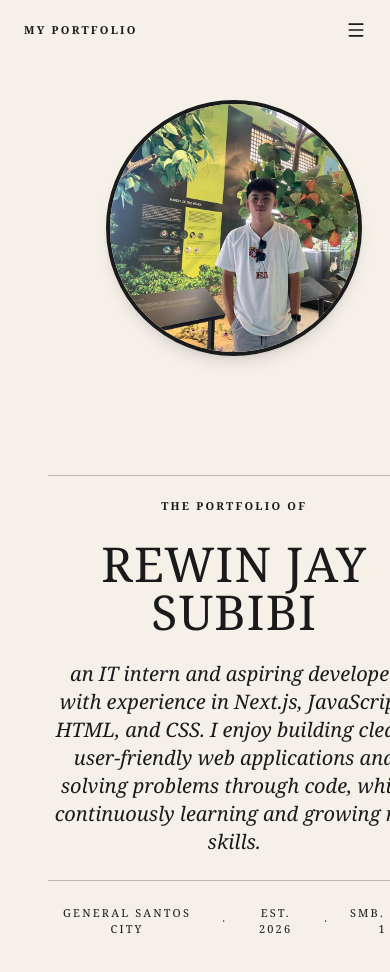
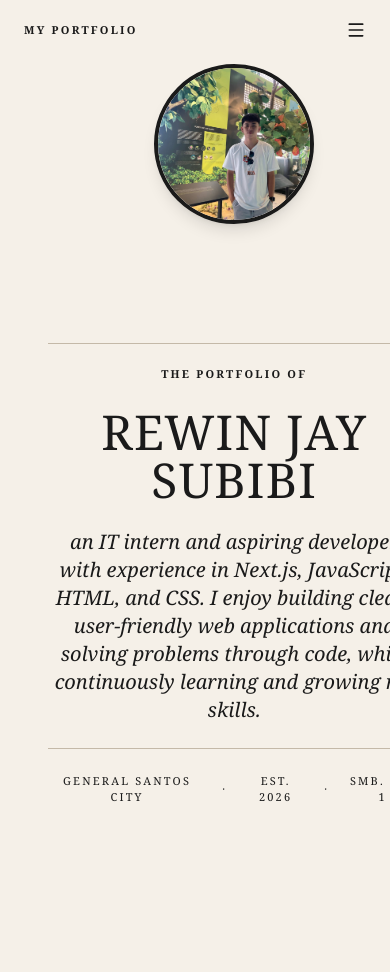
Before and after one commit to rewinjaysubibi/SMBport, a Next.js app: page / in a window 390 px wide. Shown: the top 972 px of the page. Built offline with nearby package versions, Linux system fonts and the light colour scheme.

Commit message:
fixing the image size on mobile view

```diff
--- a/app/page.tsx
+++ b/app/page.tsx
@@ -22,7 +22,7 @@ export default function Page() {
           rel="noopener noreferrer"
           className="group block"
         >
-          <div className="relative z-0 mx-auto mt-25 h-64 w-64 cursor-pointer overflow-hidden rounded-full border-4 border-[#1A1A1A] shadow-lg">
+          <div className="relative z-0 mx-auto mt-16 h-40 w-40 cursor-pointer overflow-hidden rounded-full border-4 border-[#1A1A1A] shadow-lg sm:h-52 sm:w-52 md:h-64 md:w-64">
             <img
               src="final3.jpg"
               alt="Portfolio Image"
```
